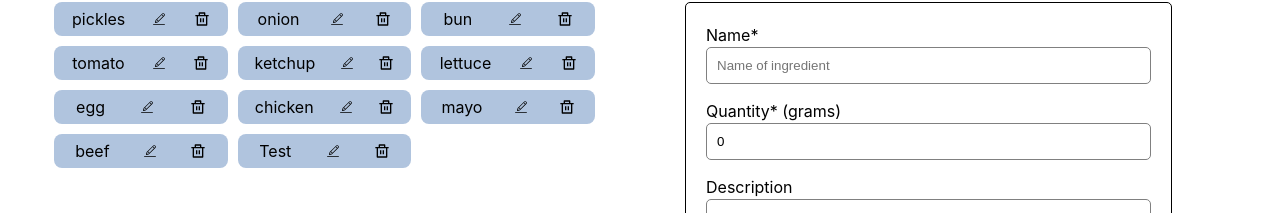
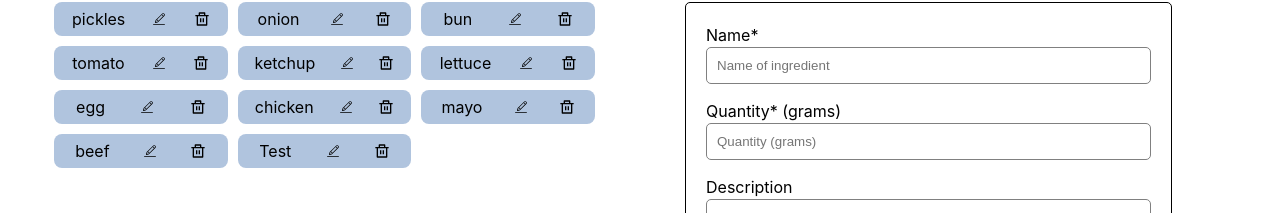
Before and after one commit to alfiomartini/burger-app, a React (Vite) app: page /ingredients in a window 1280 px wide. Shown: the part 198-411 px from the top of the page. Built offline with nearby package versions, Linux system fonts and the light colour scheme; data requests are answered from the project's data file.

Commit message:
remove unnecessary logs

```diff
--- a/src/App.tsx
+++ b/src/App.tsx
@@ -29,8 +29,7 @@ function App() {
 
   async function removeIngredient(id: string) {
     try {
-      const deletedIngredient = await deleteIngredient(id);
-      console.log("deleted ingredient", deletedIngredient);
+      await deleteIngredient(id);
       const newIngredients = ingredients.filter((item) => item.id !== id);
       setIngredients(newIngredients);
     } catch (error) {
--- a/src/components/badge/Badge.tsx
+++ b/src/components/badge/Badge.tsx
@@ -11,7 +11,6 @@ interface Props {
 }
 
 export function Badge({ name, id, removeIngredient }: Props) {
-  console.log("name, id", name, id);
   return (
     <span className="badge">
       {name} <CiEdit style={{ cursor: "pointer" }} />{" "}
--- a/src/components/formIngredient/FormIngredient.tsx
+++ b/src/components/formIngredient/FormIngredient.tsx
@@ -8,7 +8,7 @@ interface Props {
 
 export function FormIngredient({ addIngredient }: Props) {
   const [name, setName] = useState("");
-  const [quantity, setQuantity] = useState("0");
+  const [quantity, setQuantity] = useState("");
   const [description, setDescription] = useState("");
 
   const handleQuantity = (e: React.ChangeEvent<HTMLInputElement>) => {
@@ -20,7 +20,7 @@ export function FormIngredient({ addIngredient }: Props) {
     e.preventDefault();
     addIngredient({ name, quantity: parseInt(quantity), description });
     setName("");
-    setQuantity("0");
+    setQuantity("");
     setDescription("");
   }
 
@@ -49,6 +49,7 @@ export function FormIngredient({ addIngredient }: Props) {
           placeholder="Quantity (grams)"
           value={String(quantity)}
           onChange={handleQuantity}
+          required
         />
       </div>
       <div className="form-control">
```
